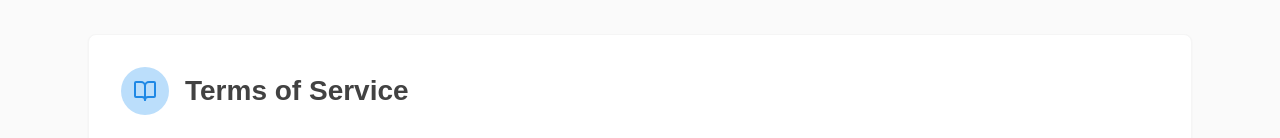
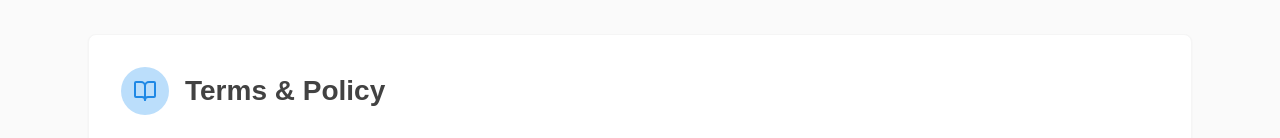
Before and after one commit to Deal-With-Muhammad/ELS, a Next.js app: page /terms in a window 1280 px wide. Shown: the part 204-342 px from the top of the page. Built offline with nearby package versions, Linux system fonts and the light colour scheme; a web font is replaced by a local one.

Commit message:
feat: finalize terms & Policy

```diff
--- a/pages/terms.js
+++ b/pages/terms.js
@@ -71,7 +71,7 @@ const TermsAndPolicy = ({ navigations }) => {
         <div className="max-w-6xl mx-auto px-6 py-12">
           {activeSection === "terms" && (
             <div className="space-y-6">
-              <PolicySection icon={BookOpen} title="Terms of Service">
+              <PolicySection icon={BookOpen} title="Terms & Policy">
                 <div className="bg-blue-50 p-6 rounded-lg mb-6">
                   <h3 className="text-lg font-semibold text-blue-800 mb-2">
                     Welcome to ELS
```
